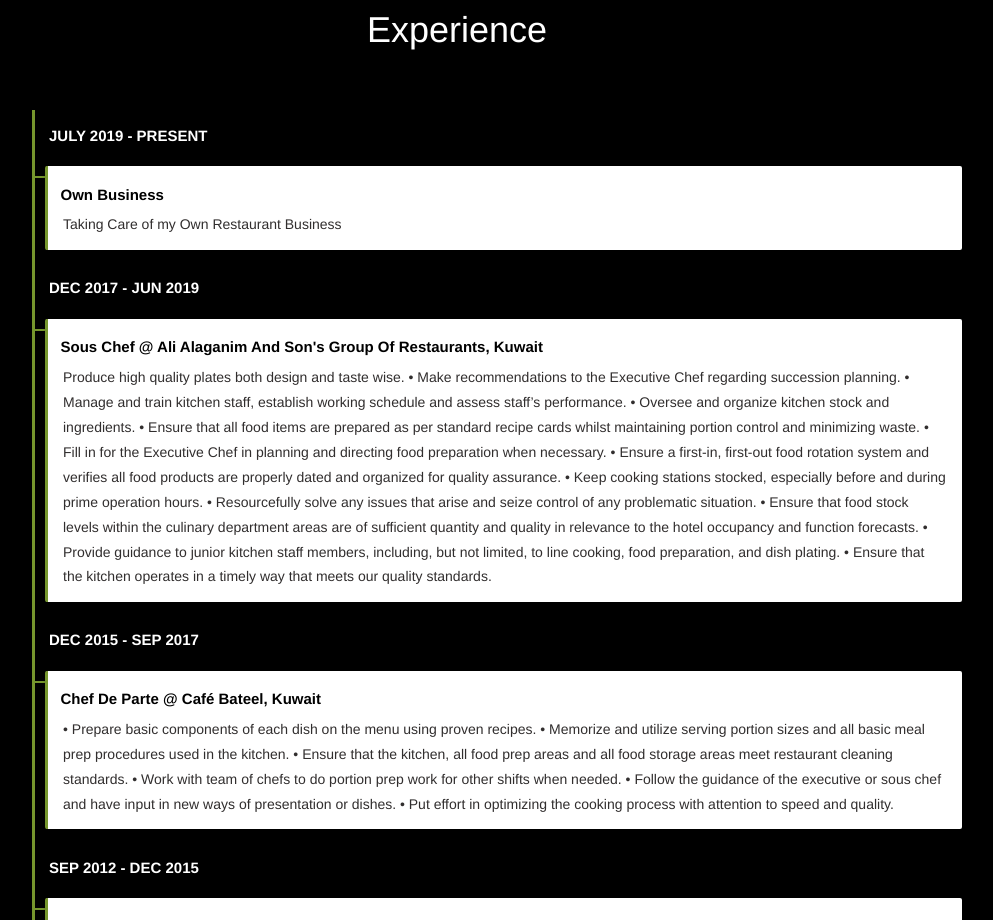
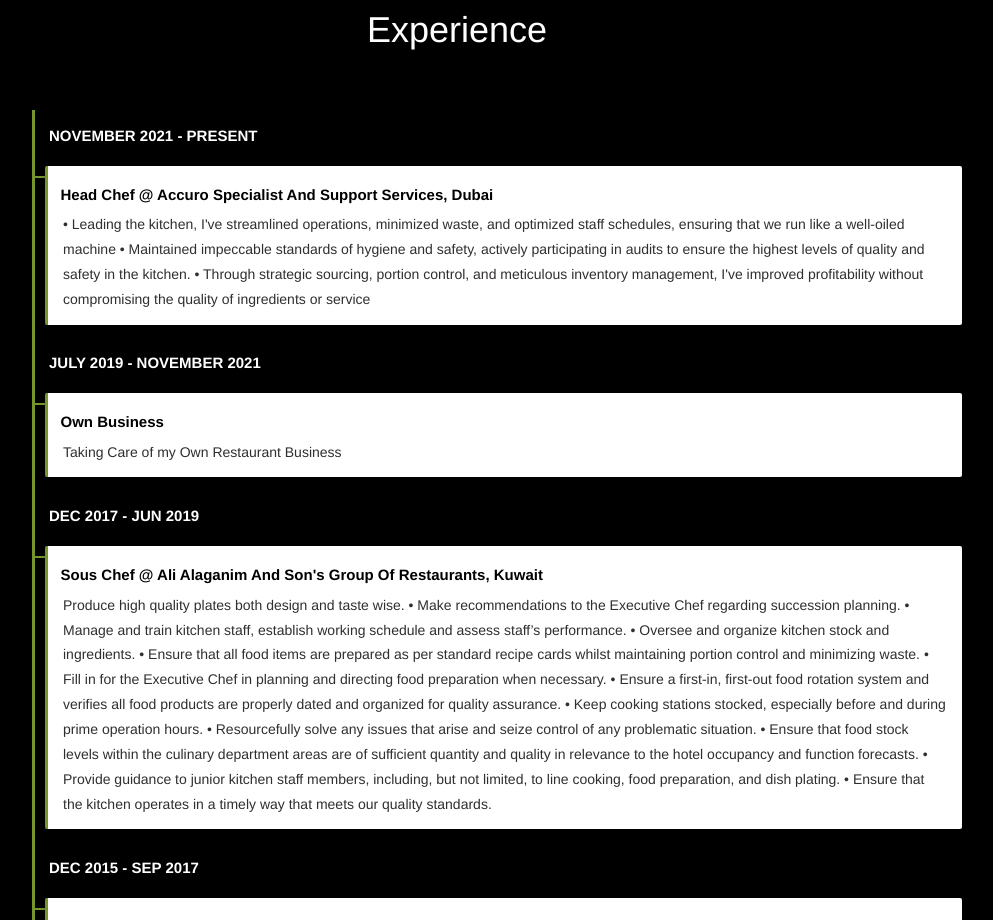
Before and after one commit to arul-leo-thomas/portfolio-website, a plain HTML site: page index.html in a window 1280 px wide. Shown: the part 1540-2460 px from the top of the page, without its empty margins (178-1171 px from the left). Drawn offline with nearby package versions, Linux system fonts and the light colour scheme.

Commit message:
Update index.html

```diff
--- a/index.html
+++ b/index.html
@@ -149,7 +149,26 @@
       <div class="page">
         <div class="timeline">
           <div class="timeline__group">
-            <span class="timeline__year time" aria-hidden="true">July 2019 - Present</span>
+            <span class="timeline__year time" aria-hidden="true">November 2021 - Present</span>
+            <div class="timeline__cards">
+              <div class="timeline__card card">
+                <header class="card__header">
+                  <time class="time" datetime="2008-07-14">
+                    <span class="time__day">Head Chef @ Accuro Specialist and Support services, Dubai</span>
+                    <!-- <span class="time__month">Jul</span> -->
+                  </time>
+                </header>
+                <div class="card__content">
+                  <p id="ex">• Leading the kitchen, I've streamlined operations, minimized waste, and optimized staff schedules, ensuring that we run like a well-oiled machine
+                  • Maintained impeccable standards of hygiene and safety, actively participating in audits to ensure the highest levels of quality and safety in the kitchen.
+                  • Through strategic sourcing, portion control, and meticulous inventory management, I've improved profitability without compromising the quality of ingredients or service
+                  </p>
+                </div>
+              </div>
+            </div>
+          </div>
+          <div class="timeline__group">
+            <span class="timeline__year time" aria-hidden="true">July 2019 - November 2021</span>
             <div class="timeline__cards">
               <div class="timeline__card card">
                 <header class="card__header">
```
